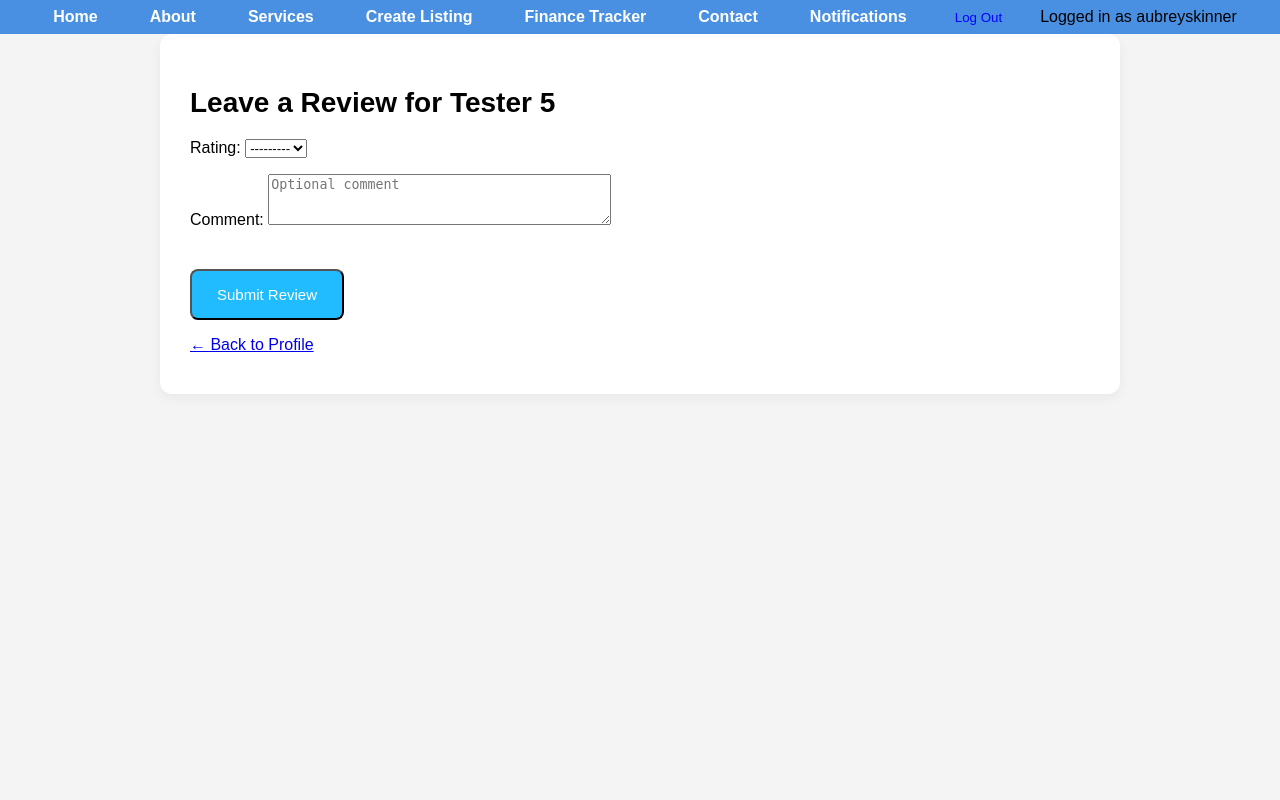
After one commit to aubreyskinner/CIDM6395, a Django app: page /cna/6/review/ in a window 1280 px wide. The commit adds this page. Run offline with Django 5.2, Linux system fonts and the light colour scheme; a user stored in the database is signed in; data comes from the database, SQL or seed files in the repository; both versions use the stored data as it was after the commit.

Commit message:
new update

```diff
--- a/Project/cna/core/forms.py
+++ b/Project/cna/core/forms.py
@@ -3,6 +3,7 @@ from .models import User  # Import your custom User model
 from django.contrib.auth.forms import UserCreationForm
 from .models import CNAListing
 from .models import WeeklyJobSummary
+from .models import Review
 
 class CustomUserCreationForm(UserCreationForm):
     account_type = forms.ChoiceField(
@@ -49,3 +50,21 @@ class WeeklyJobSummaryForm(forms.ModelForm):
             'week_of': forms.DateInput(attrs={'type': 'date'}),
             'notes': forms.Textarea(attrs={'rows': 3}),
         }
+
+class ReviewForm(forms.ModelForm):
+    class Meta:
+        model = Review
+        fields = ['rating', 'comment']
+        widgets = {
+            'rating': forms.Select(choices=[(i, str(i)) for i in range(1, 6)]),
+            'comment': forms.Textarea(attrs={'rows': 3, 'placeholder': 'Optional comment'}),
+        }
+
+class ReviewForm(forms.ModelForm):
+    class Meta:
+        model = Review
+        fields = ['rating', 'comment']
+        widgets = {
+            'rating': forms.Select(choices=[(i, f'{i} Stars') for i in range(1, 6)]),
+            'comment': forms.Textarea(attrs={'rows': 3, 'placeholder': 'Optional comment'}),
+        }
--- a/Project/cna/core/urls.py
+++ b/Project/cna/core/urls.py
@@ -28,6 +28,8 @@ urlpatterns = [
     path('cna-finance/', views.cna_finance_dashboard, name='cna_finance_dashboard'),
     path('cna-finance/add/', views.add_job_summary, name='add_job_summary'),
     path('cna-finance/delete/<int:pk>/', views.delete_job_summary, name='delete_job_summary'),
+    path('cna/<int:cna_id>/review/', views.leave_review, name='leave_review'),
+    path('cna/<int:cna_id>/review/', views.leave_review, name='leave_review'),
 
 
 
--- a/Project/cna/core/views.py
+++ b/Project/cna/core/views.py
@@ -4,6 +4,7 @@ from .serializers import CNASerializer, ClientProfileSerializer
 from django.shortcuts import render
 from .models import CNA
 from .models import WeeklyJobSummary
+from django.db.models import Avg, Count
 from .forms import WeeklyJobSummaryForm
 from .models import CNAListing
 from django.shortcuts import render, get_object_or_404, redirect
@@ -21,6 +22,8 @@ from .models import CNAListing  # Make sure CNAListing is imported
 from django.contrib.auth import get_user_model
 from django.shortcuts import get_object_or_404, render, redirect
 from .models import Notification
+from .models import Review
+from .forms import ReviewForm
 
 
 
@@ -175,7 +178,10 @@ def cna_list(request):
     hourly_rate_filter = request.GET.get('hourly_rate', '')
 
     # Apply filters to the query if the filters are provided
-    cnas = CNAListing.objects.all()
+    cnas = CNAListing.objects.annotate(
+        avg_rating=Avg('reviews__rating'),
+        review_count=Count('reviews')
+    )
 
     if location_filter:
         cnas = cnas.filter(location__icontains=location_filter)
@@ -224,3 +230,25 @@ def delete_job_summary(request, pk):
         job.delete()
         return redirect('cna_finance_dashboard')
     return render(request, 'confirm_delete.html', {'job': job})
+
+
+@login_required
+def leave_review(request, cna_id):
+    cna = get_object_or_404(CNAListing, pk=cna_id)
+
+    # Optional: Prevent duplicate reviews from the same user
+    if Review.objects.filter(reviewer=request.user, cna=cna).exists():
+        return redirect('contact_cna', cna_id=cna.id)
+
+    if request.method == 'POST':
+        form = ReviewForm(request.POST)
+        if form.is_valid():
+            review = form.save(commit=False)
+            review.reviewer = request.user
+            review.cna = cna
+            review.save()
+            return redirect('cna_list')
+    else:
+        form = ReviewForm()
+
+    return render(request, 'leave_review.html', {'form': form, 'cna': cna})
--- a/Project/cna/static/css/styles.css
+++ b/Project/cna/static/css/styles.css
@@ -9,9 +10,10 @@ html, body {
 
 main {
   flex: 1;
-    padding-bottom: 20px; /* optional extra space under content */
+  padding-bottom: 20px;
 }
 
+/* Navigation */
 .site-nav {
   background-color: #4a90e2;
 }
@@ -63,16 +66,19 @@ html, body {
   margin-top: 30px;
 }
 
+/* Buttons */
 .cta-btn {
   display: inline-block;
-    padding: 12px 24px;
+  padding: 15px 25px;
   background-color: #21bcff;
-    color: #fff;
+  color: white;
   text-decoration: none;
   border-radius: 8px;
   font-size: 15px;
   font-weight: 500;
-    margin: 15px 0;
+  cursor: pointer;
+  margin-top: 30px;
+  text-align: center;
   transition: background-color 0.3s ease;
 }
 
@@ -196,26 +202,12 @@ html, body {
   box-sizing: border-box;
 }
 
-.cta-btn {
-  width: 60%;
-  background-color: #4CAF50;
-  color: white;
-  padding: 10px 0;
-  border: none;
-  border-radius: 6px;
-  font-size: 15px;
-  cursor: pointer;
-  margin-top: 10px;
-}
-
-.cta-btn:hover {
-  background-color: #45a049;
-}
-
 .form-container p {
   margin-top: 15px;
   font-size: 14px;
 }
+
+/* Signup */
 .signup-container {
   width: 100%;
   max-width: 400px;
@@ -267,27 +250,49 @@ html, body {
   background-color: #218838;
 }
 
-/* Add responsiveness for small screens */
-@media (max-width: 600px) {
-  .signup-container {
-    padding: 20px;
-  }
-}
+/* Dashboard */
 .dashboard-wrapper {
-  display: flex;
-  justify-content: center;  /* Centers content horizontally */
-  align-items: center;  /* Centers content vertically */
-  height: 100vh;  /* Full viewport height */
-  margin: 0;
-  padding: 20px;
+  max-width: 900px;
+  margin: 0 auto;
+  padding: 30px;
+  background-color: #fff;
+  border-radius: 12px;
+  box-shadow: 0 4px 12px rgba(0,0,0,0.05);
 }
 
-.dashboard-content {
-  width: 80%;  /* Adjust width as needed */
-  max-width: 1200px;  /* Prevent content from being too wide on large screens */
-  padding: 20px;  /* Adds padding around the content */
-  box-sizing: border-box;
+.dashboard-wrapper h2 {
+  font-size: 28px;
+  margin-bottom: 20px;
 }
+
+.dashboard-wrapper table {
+  width: 100%;
+  border-collapse: collapse;
+  margin-top: 20px;
+}
+
+.dashboard-wrapper th,
+.dashboard-wrapper td {
+  padding: 12px 16px;
+  text-align: left;
+  border-bottom: 1px solid #ddd;
+}
+
+.dashboard-wrapper th {
+  background-color: #f5f7fa;
+  font-weight: bold;
+}
+
+.dashboard-wrapper tr:hover {
+  background-color: #f9fbff;
+}
+
+.dashboard-wrapper p {
+  font-size: 16px;
+  margin-bottom: 10px;
+}
+
+/* Services */
 .services-content {
   max-width: 1200px;
   margin: 0 auto;
@@ -310,23 +315,7 @@ html, body {
   margin-top: 10px;
 }
 
-.cta-btn {
-  width: 60%;
-  background-color: #21bcff;
-  color: white;
-  padding: 15px 25px; /* <- changed! */
-  border: none;
-  border-radius: 10px;
-  font-size: 15px;
-  cursor: pointer;
-  margin-top: 30px;
-  text-align: center;
-}
-
-
-.cta-btn:hover {
-  background-color: #f9992c;
-}
+/* Contact */
 .contact-content {
   padding: 20px;
   text-align: center;
@@ -463,125 +480,18 @@ html, body {
 .filter-form button:hover {
   background-color: #0056b3;
 }
-.notifications-page {
-  max-width: 700px;
-  margin: 0 auto;
+
+/* Responsive */
+@media (max-width: 600px) {
+  .signup-container {
     padding: 20px;
   }
 
-.notification-card {
-  background: #f9f9f9;
-  border: 1px solid #ddd;
-  padding: 15px 20px;
-  margin-bottom: 20px;
-  border-radius: 8px;
-  box-shadow: 2px 2px 5px rgba(0,0,0,0.05);
+  .about-content h3 {
+    font-size: 1.6rem;
   }
 
-.notification-card.unread {
-  background: #eef6ff;
-  border-color: #3b82f6;
+  .about-content p {
+    font-size: 1rem;
   }
-
-.notification-content {
-  white-space: pre-wrap; /* This makes line breaks and spacing work inside <pre> */
-  font-family: inherit;
-  font-size: 16px;
-  margin-bottom: 10px;
 }
-
-.notification-footer {
-  text-align: right;
-  font-size: 12px;
-  color: #666;
-}
-.notifications-page {
-  max-width: 700px;
-  margin: 0 auto;
-  padding: 20px;
-}
-
-.notification-card {
-  background: #f9f9f9;
-  border: 1px solid #ddd;
-  padding: 15px 20px;
-  margin-bottom: 20px;
-  border-radius: 8px;
-  box-shadow: 2px 2px 5px rgba(0,0,0,0.05);
-}
-
-.notification-card.unread {
-  background: #eef6ff;
-  border-color: #3b82f6;
-}
-
-.notification-content {
-  white-space: pre-wrap; /* This makes line breaks and spacing work inside <pre> */
-  font-family: inherit;
-  font-size: 16px;
-  margin-bottom: 10px;
-}
-
-.notification-footer {
-  text-align: right;
-  font-size: 12px;
-  color: #666;
-}
-.dashboard-wrapper {
-  max-width: 900px;
-  margin: 0 auto;
-  padding: 30px;
-  background-color: #fff;
-  border-radius: 12px;
-  box-shadow: 0 4px 12px rgba(0,0,0,0.05);
-}
-
-.dashboard-wrapper h2 {
-  font-size: 28px;
-  margin-bottom: 20px;
-}
-
-.dashboard-wrapper table {
-  width: 100%;
-  border-collapse: collapse;
-  margin-top: 20px;
-}
-
-.dashboard-wrapper th,
-.dashboard-wrapper td {
-  padding: 12px 16px;
-  text-align: left;
-  border-bottom: 1px solid #ddd;
-}
-
-.dashboard-wrapper th {
-  background-color: #f5f7fa;
-  font-weight: bold;
-}
-
-.dashboard-wrapper tr:hover {
-  background-color: #f9fbff;
-}
-
-.dashboard-wrapper .cta-btn {
-  margin-bottom: 20px;
-}
-
-.dashboard-wrapper p {
-  font-size: 16px;
-  margin-bottom: 10px;
-}
-.delete-btn {
-  background-color: #ff4d4f;
-  color: white;
-  border: none;
-  padding: 6px 12px;
-  border-radius: 5px;
-  font-size: 14px;
-  cursor: pointer;
-  transition: background-color 0.2s;
-}
-
-.delete-btn:hover {
-  background-color: #e04345;
-}
--- /dev/null
+++ b/Project/cna/templates/leave_review.html
@@ -0,0 +1,16 @@
+{% extends "base.html" %}
+{% block title %}Leave a Review{% endblock %}
+
+{% block content %}
+  <div class="dashboard-wrapper">
+    <h2>Leave a Review for {{ cna.first_name }} {{ cna.last_name }}</h2>
+
+    <form method="post">
+      {% csrf_token %}
+      {{ form.as_p }}
+      <button type="submit" class="cta-btn">Submit Review</button>
+    </form>
+
+    <p><a href="{% url 'contact_cna' cna.id %}">← Back to Profile</a></p>
+  </div>
+{% endblock %}
```
Also changed, not shown: other parts of Project/cna/static/css/styles.css (+67 -46 lines), Project/cna/core/models.py (+20 -0 lines), Project/cna/templates/cna_list.html (+13 -4 lines), Project/cna/core/migrations/0009_review.py (added), Project/cna/db.sqlite3. Lines whose indentation alone changed are shown as unchanged.
